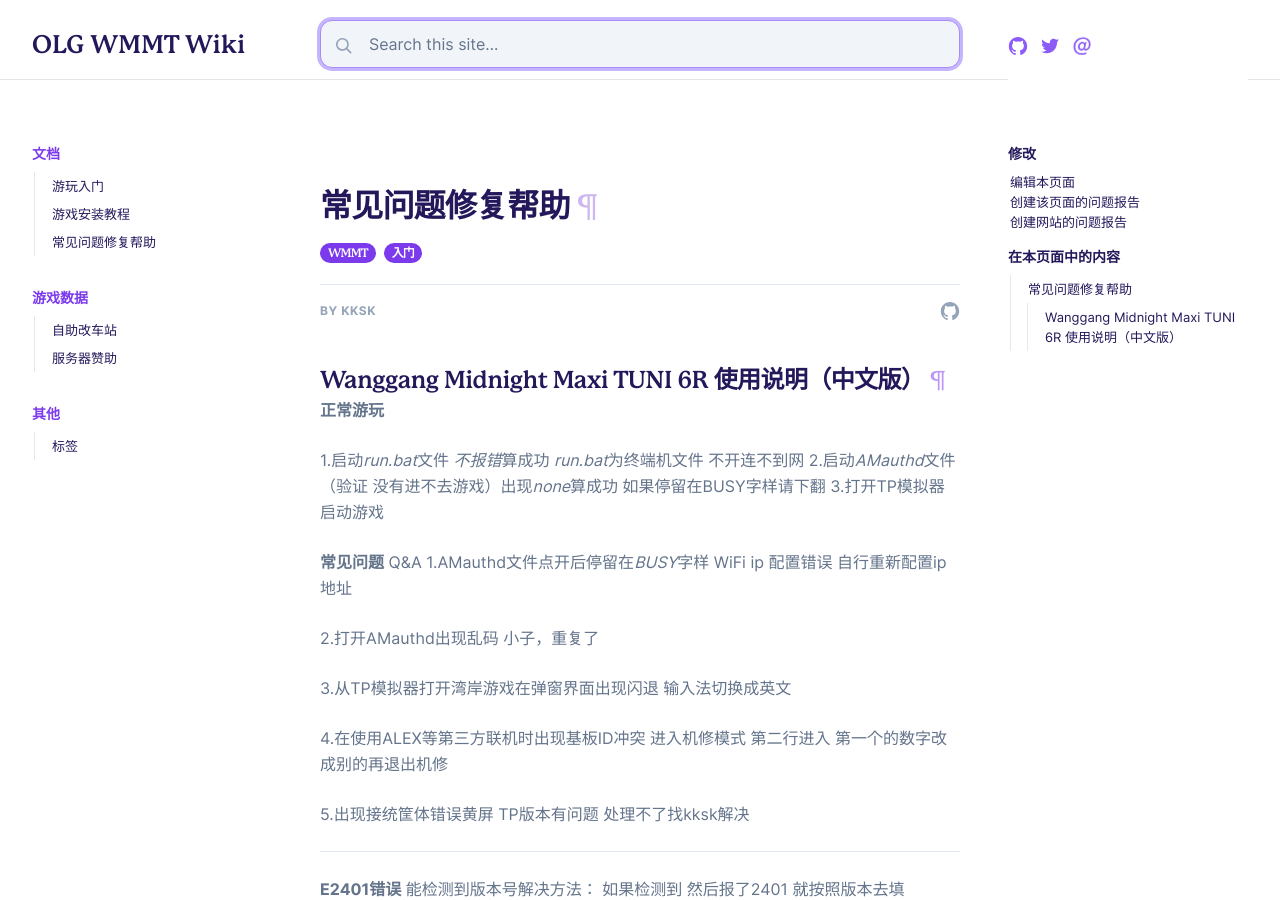
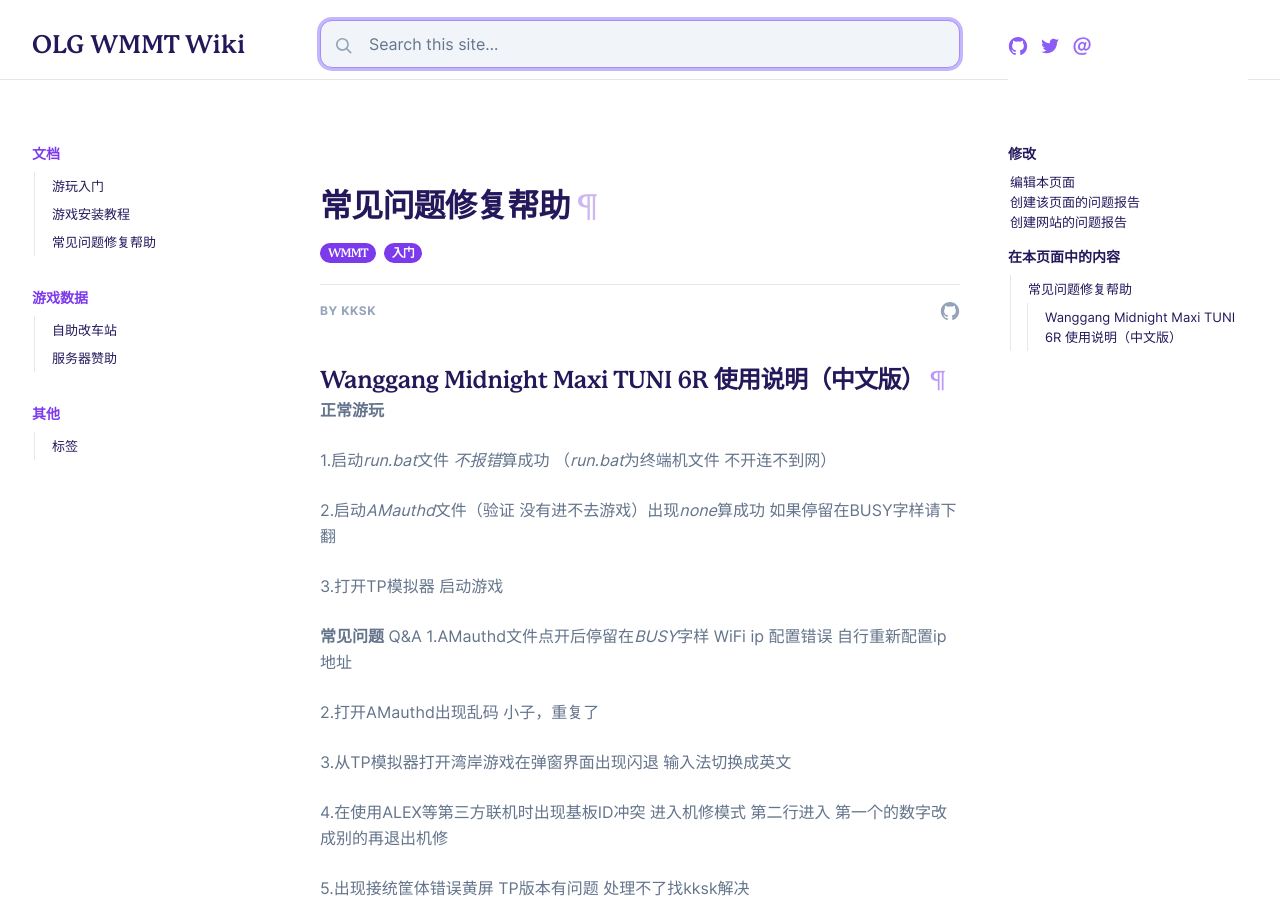
Before and after one commit to banapassport/SRC-Wiki, a Jekyll site: the page built from _docs/started/常见问题修复帮助.md, in a window 1280 px wide and 900 px high. Built offline with Jekyll 4.4.1, drawn with Linux system fonts in a browser that asks for light colours.

```diff
--- a/_docs/started/常见问题修复帮助.md
+++ b/_docs/started/常见问题修复帮助.md
@@ -12,9 +12,10 @@ author:
 
 **正常游玩**
 
-1.启动*run.bat*文件 *不报错*算成功
-*run.bat*为终端机文件 不开连不到网
+1.启动*run.bat*文件 *不报错*算成功 （*run.bat*为终端机文件 不开连不到网）
+
 2.启动*AMauthd*文件（验证 没有进不去游戏）出现*none*算成功 如果停留在BUSY字样请下翻
+
 3.打开TP模拟器 启动游戏
 
 **常见问题** Q&A
```
